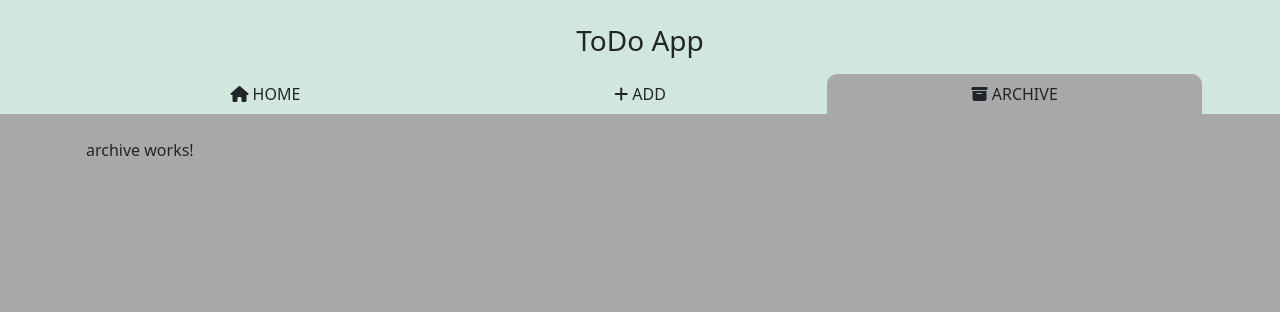
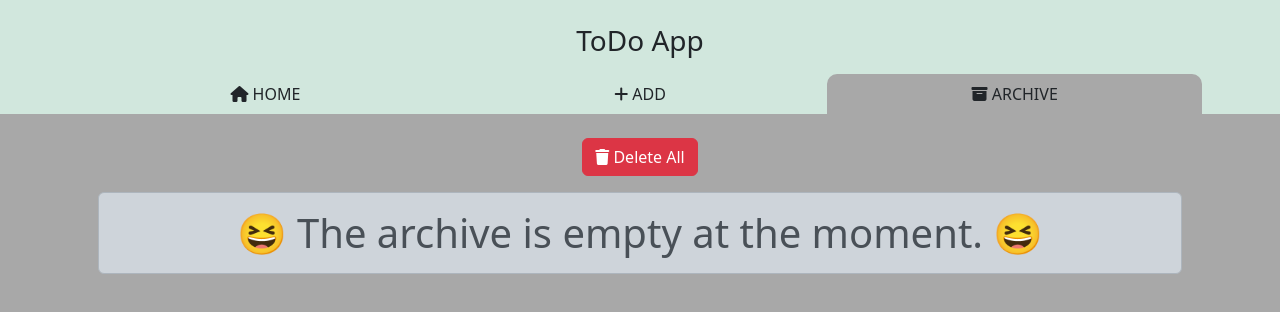
Before and after one commit to Aphiwe-Makisi/ang-todo-app, an Angular app: page /archive in a window 1280 px wide. Shown: the top 312 px of the page. Built offline with nearby package versions, Linux system fonts and the light colour scheme.

Commit message:
added archive layout

```diff
--- a/src/app/components/archive/archive.component.html
+++ b/src/app/components/archive/archive.component.html
@@ -1 +1,36 @@
-<p>archive works!</p>
+<div class="container">
+  <div class="text-center">
+    <button class="btn btn-danger"><i class="fa-solid fa-trash"></i> Delete All</button>
+  </div>
+  <div class="row mt-4" *ngIf="archive.length !== 0; else empty">
+
+    <div class="col-md-6 col-lg-4 p-0" *ngFor="let todo of archive">
+      <div class="card m-1">
+        <div class="card-body">
+          <div class="card-title border-bottom border-2 d-flex justify-content-between align-center">
+            <h3>Title</h3>
+            <h5 class="text-success"><i class="fa-solid fa-check"></i> Completed</h5>
+          </div>
+          <div class="card-text border-bottom border-2">
+            <p>
+              Lorem ipsum dolor sit amet, consectetur adipisicing elit.
+              Consequuntur placeat dolorum, quas eaque tempora dicta aliquid
+              fuga vel pariatur sunt labore neque quam dolores alias cumque
+              temporibus illum quidem reprehenderit quibusdam! Beatae recusandae
+              rerum reiciendis enim, fugiat, minus adipisci illo doloribus nemo
+              corporis assumenda totam consequatur blanditiis maiores itaque
+              provident!
+            </p>
+          </div>
+        </div>
+      </div>
+    </div>
+
+  </div>
+
+  <ng-template #empty>
+    <h1 class="text-center mt-3 alert alert-dark">
+      😆 The archive is empty at the moment. 😆
+    </h1>
+  </ng-template>
+</div>
--- a/src/app/components/archive/archive.component.ts
+++ b/src/app/components/archive/archive.component.ts
@@ -7,4 +7,6 @@ import { Component } from '@angular/core';
 })
 export class ArchiveComponent {
 
+  archive: any[] = []
+
 }
--- a/src/app/models/todo.ts
+++ b/src/app/models/todo.ts
@@ -1,2 +1,5 @@
 export interface Todo {
+
+  status: boolean
+
 }
```
